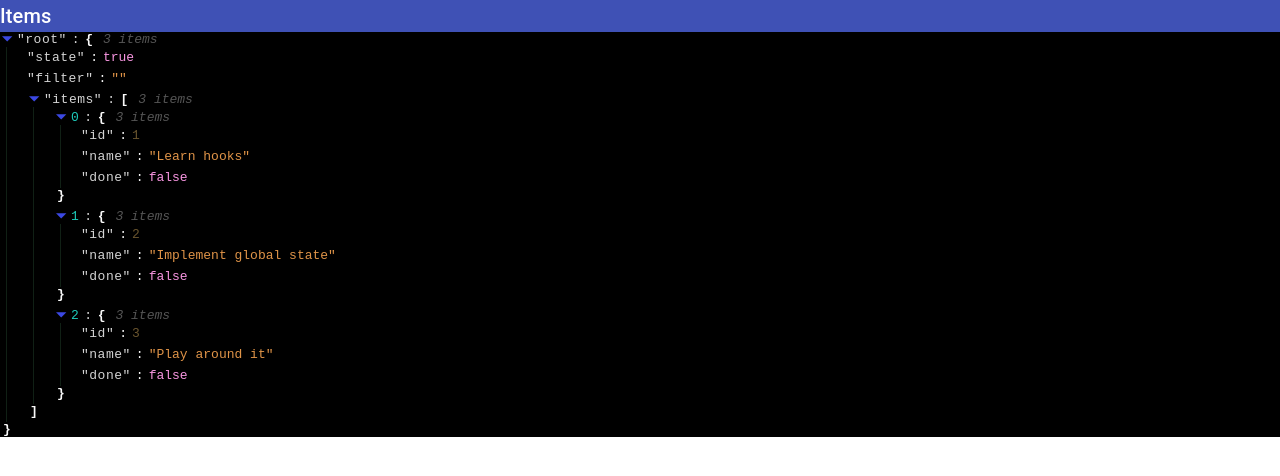
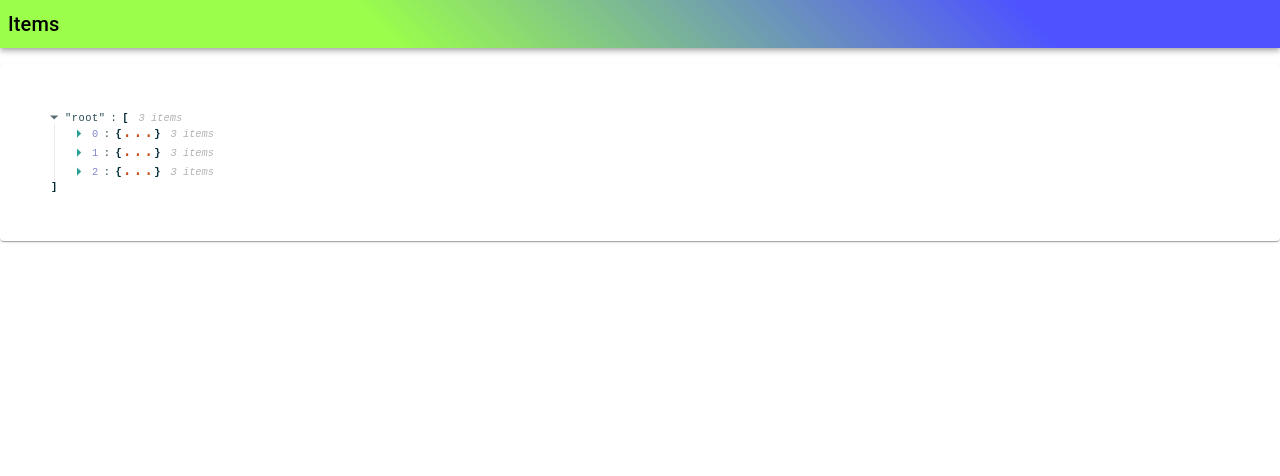
Before and after one commit to adversarial-systems/context, a React (Create React App) app: page / in a window 1280 px wide. Shown: the top 476 px of the page. Built offline with nearby package versions, Linux system fonts and the light colour scheme; the HTML template or start-up script is replaced by a standard one.

Commit message:
Just getting familiar with the material ui featureset

```diff
--- a/src/components/app/index.js
+++ b/src/components/app/index.js
@@ -9,7 +9,14 @@ import Header from "../header";
 import StateDisplay from "../state";
 
 const theme = createMuiTheme({
-	background: 'linear-gradient(45deg, #FE6B8B 30%, #FF8E53 90%)',
+	overrides: {
+		background: 'linear-gradient(45deg, #9BFE4B 30%, #4E53FF 80%)'
+	},
+	palette: {
+		inverted: {
+			contrastText: '#000',
+		}
+	}
 });
 
 export default () => (
--- a/src/components/header/index.js
+++ b/src/components/header/index.js
@@ -14,7 +14,7 @@ const Add = () => {
   return (<div></div>)
 }
 
-const useStyles = (spacing) => makeStyles(({ spacing }) => ({
+const useStyles = (theme) => makeStyles(({ spacing, ...theme }) => ({
   '@global': {
     body: {
       margin: 0,
@@ -25,6 +25,8 @@ const useStyles = (spacing) => makeStyles(({ spacing }) => ({
     marginBottom: spacing(2),
     flexDirection: 'row',
     justifyContent: 'space-between',
+    background: theme.overrides.background,
+    color: theme.palette.inverted.contrastText,
   },
   actions: {
     display: 'flex',
@@ -32,12 +34,12 @@ const useStyles = (spacing) => makeStyles(({ spacing }) => ({
   add: {
     marginLeft: spacing(1),
   },
-}));
+}))();
 
 
 export default () => {
   const theme = useTheme();
-  const classes = useStyles(theme.spacing);
+  const classes = useStyles(theme);
   return (
     <AppBar position='static' className={classes.appBar}>
       <Typography variant='h6' noWrap children='Items' />
--- a/src/components/state/index.js
+++ b/src/components/state/index.js
@@ -1,9 +1,29 @@
 import React from 'react';
 import ReactJson from 'react-json-view';
 import { useStore } from '../../store';
+import { useTheme, makeStyles } from '@material-ui/core/styles';
+import Paper from '@material-ui/core/Paper';
 // import { showState } from '../../actions';
+
+
+const useStyles = (theme) => makeStyles(({ spacing, ...theme }) => ({
+  paper: {
+    padding: spacing(6),
+    marginBottom: spacing(2),
+    flexDirection: 'row',
+    justifyContent: 'space-between',
+    fontSize:'80%',
+  },
+}))();
+
 
 export default () => {
   const [state] = useStore();
-  return (<ReactJson src={state} displayDataTypes={false} theme={"shapeshifter"} />);
+  const theme = useTheme();
+  const classes = useStyles(theme);
+  return (
+  	<Paper className={classes.paper}>
+  	  <ReactJson src={state.items} displayDataTypes={false} collapsed={1} />
+  	</Paper>
+  );
 }
```
Also changed, not shown: src/components/item/index.js (added).
